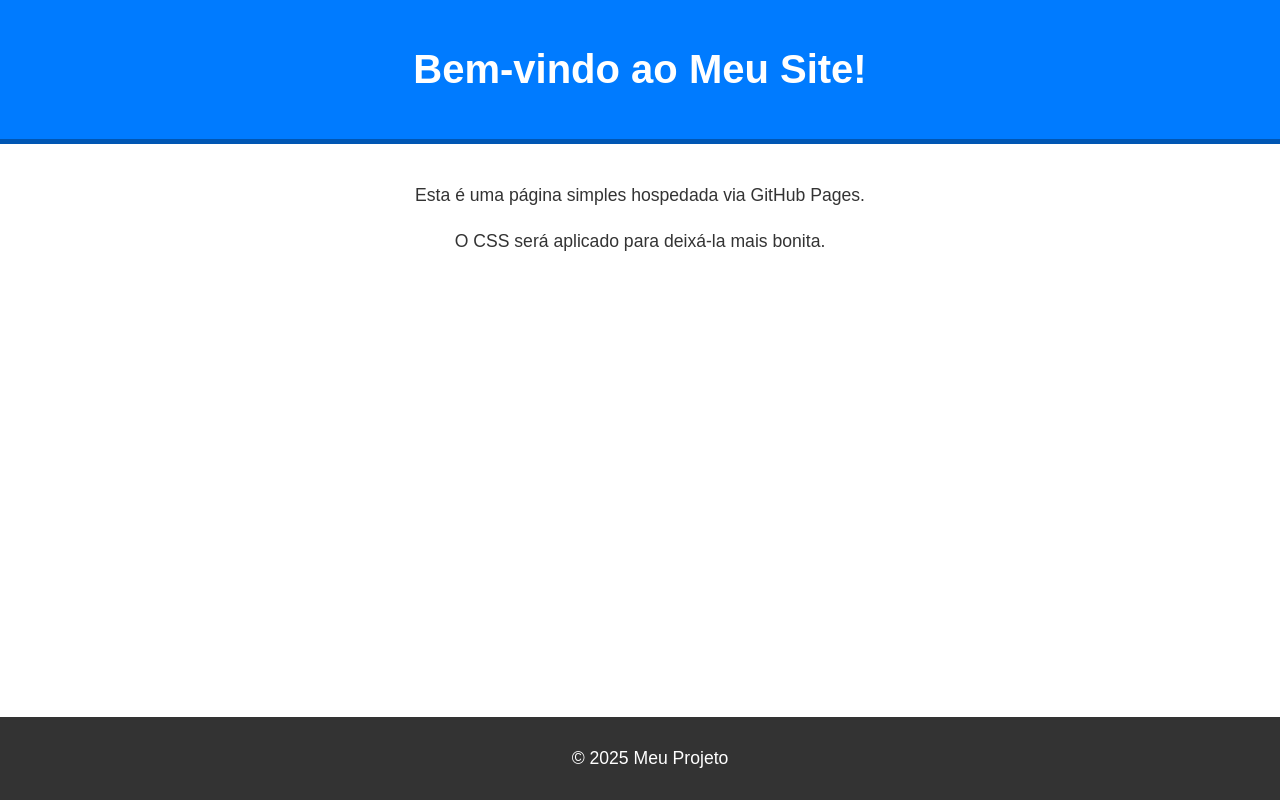
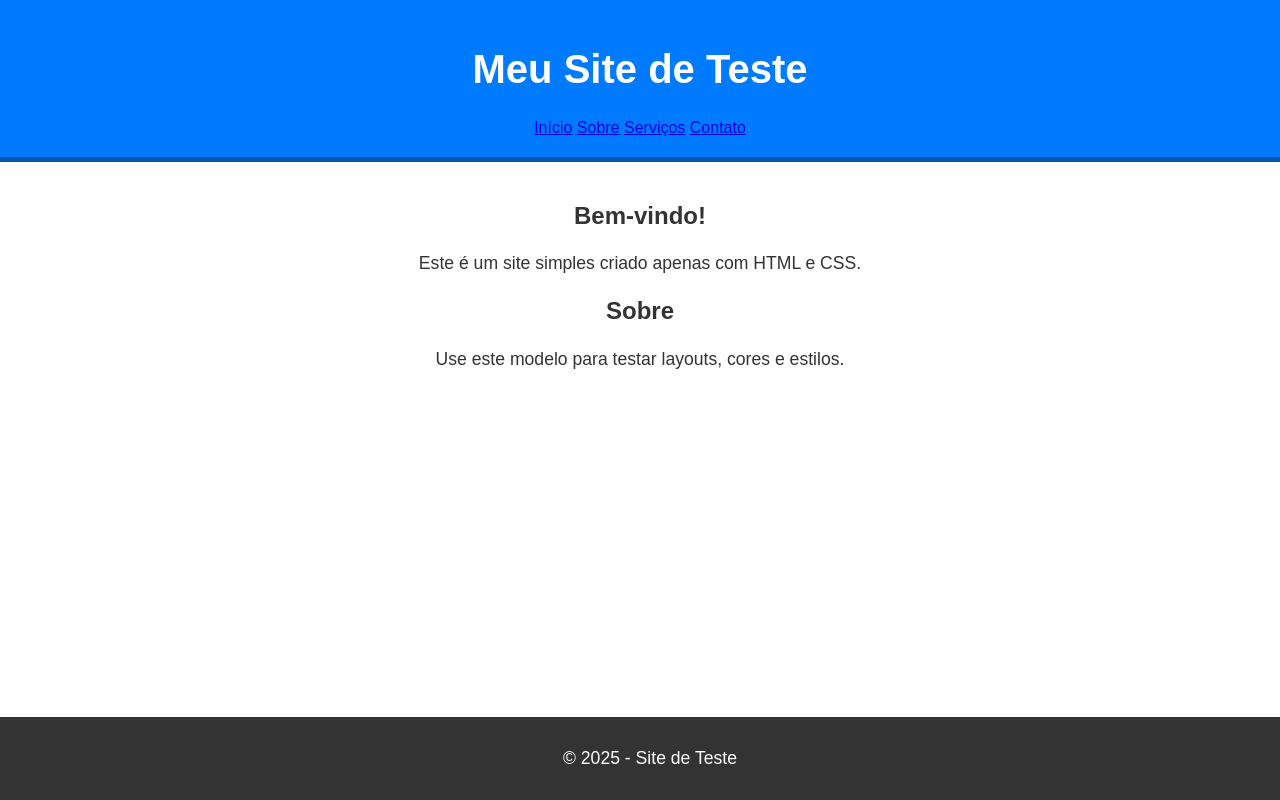
Before and after one commit to alunodopc5-sketch/TesteLs2025, a plain HTML site: page index.html in a window 1280 px wide. Drawn offline with Linux system fonts and the light colour scheme.

Commit message:
Refactor index.html structure and content

```diff
--- a/index.html
+++ b/index.html
@@ -2,21 +2,36 @@
 <html lang="pt-br">
 <head>
     <meta charset="UTF-8">
-<meta name="viewport" content="width=device-width, initial-scale=1.0">
-<title>Minha Primeira Página no GitHub Pages</title>
-<!-- Link para o arquivo CSS -->
+    <title>Site de Teste</title>
     <link rel="stylesheet" href="style.css">
 </head>
 <body>
+
     <header>
-<h1>Bem-vindo ao Meu Site!</h1>
+        <h1>Meu Site de Teste</h1>
+        <nav>
+            <a href="#">Início</a>
+            <a href="#">Sobre</a>
+            <a href="#">Serviços</a>
+            <a href="#">Contato</a>
+        </nav>
     </header>
+
     <main>
-<p>Esta é uma página simples hospedada via GitHub Pages.</p>
-<p>O CSS será aplicado para deixá-la mais bonita.</p>
+        <section class="card">
+            <h2>Bem-vindo!</h2>
+            <p>Este é um site simples criado apenas com HTML e CSS.</p>
+        </section>
+
+        <section class="card">
+            <h2>Sobre</h2>
+            <p>Use este modelo para testar layouts, cores e estilos.</p>
+        </section>
     </main>
+
     <footer>
-<p>&copy; 2025 Meu Projeto</p>
+        <p>© 2025 - Site de Teste</p>
     </footer>
+
 </body>
 </html>
```
Lines whose indentation alone changed are shown as unchanged.
